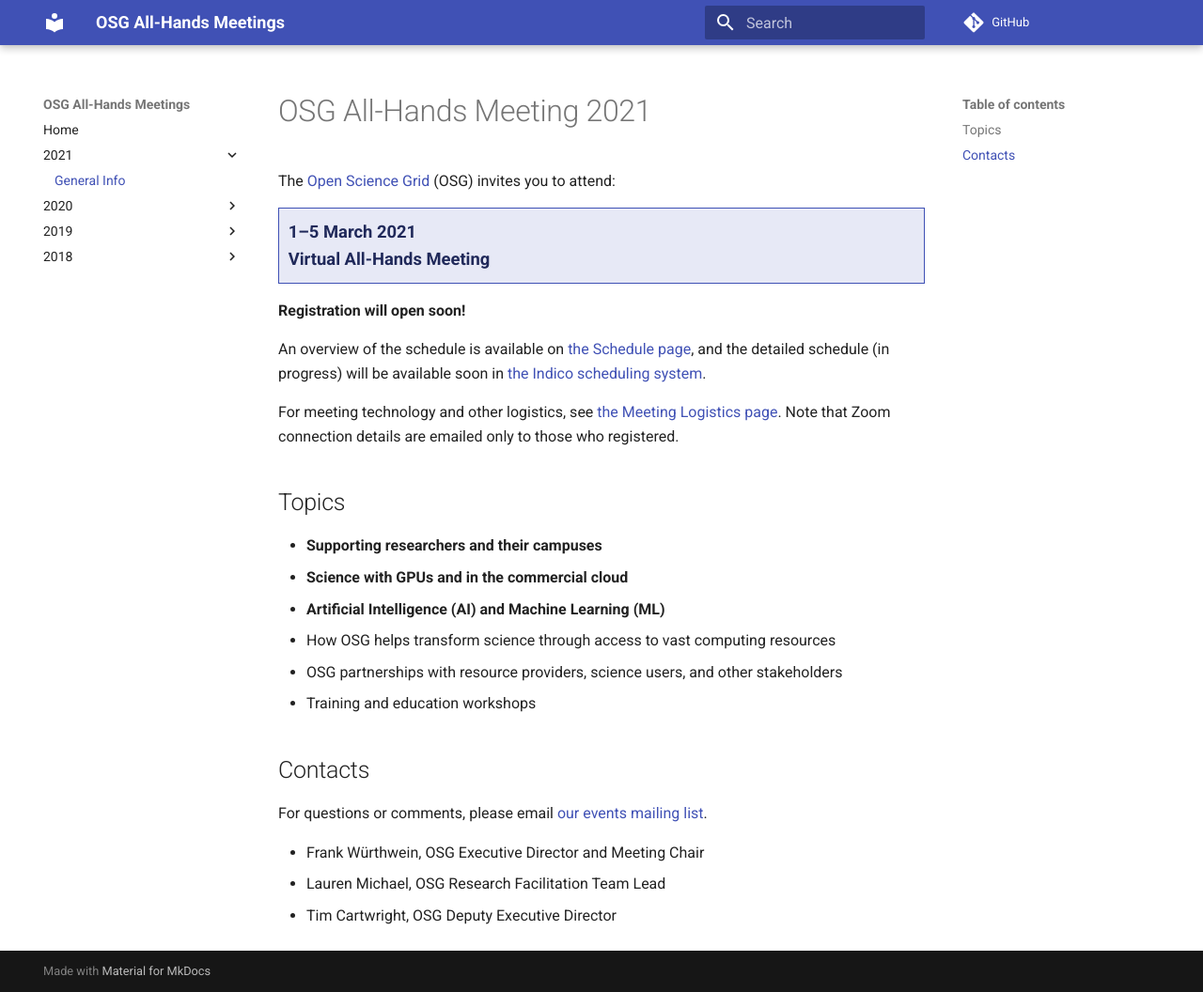
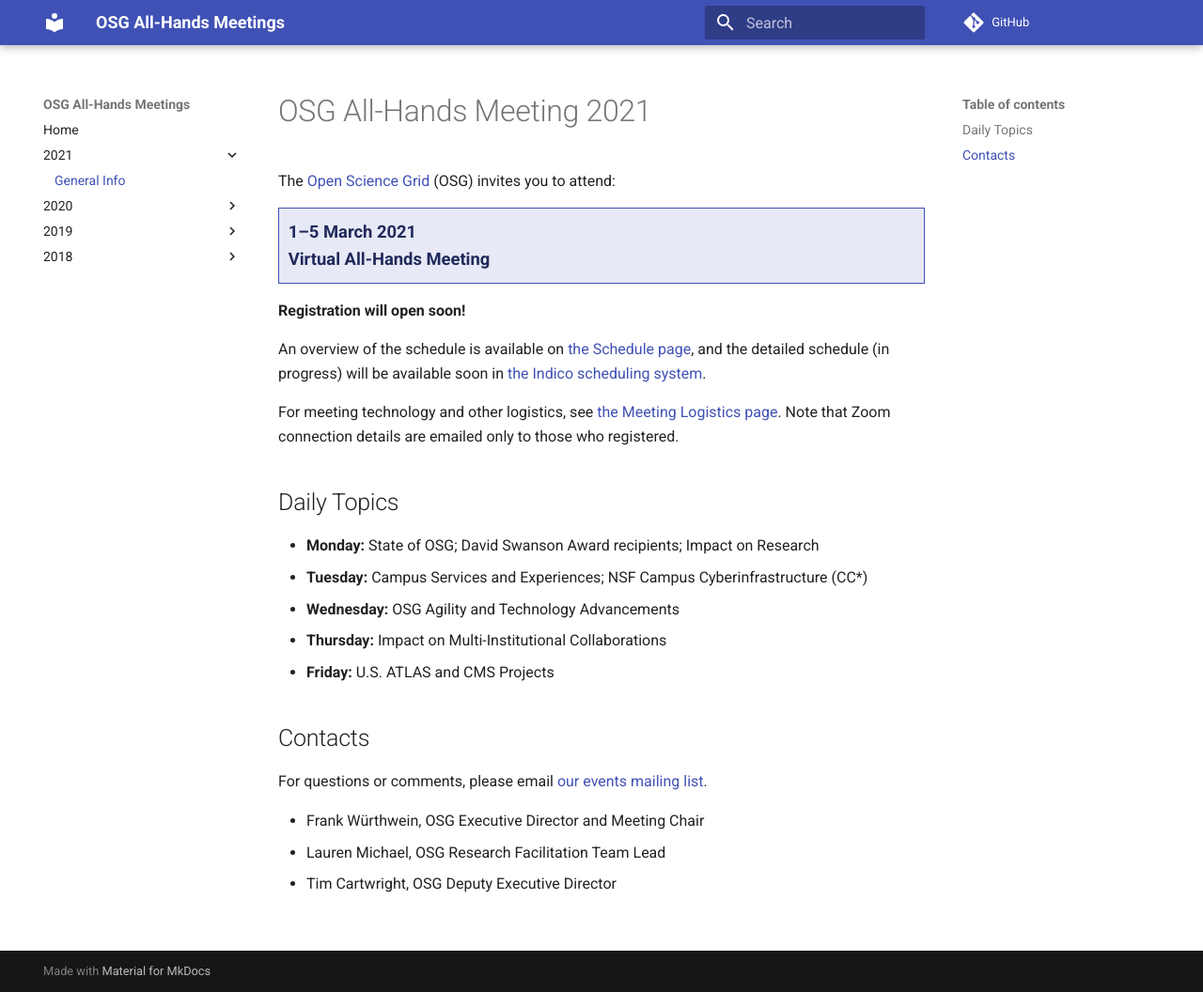
Before and after one commit to osg-htc/all-hands, an MkDocs documentation site: the page built from docs/2021/index.md, in a window 1280 px wide and 1056 px high. Shown: the whole window at 94% size. Built offline with MkDocs 1.6.1 and Material for MkDocs 9.7.7, drawn with Linux system fonts in a browser that asks for light colours; comment, search, counter and statistics services are not loaded.

Commit message:
Restored daily topics

```diff
--- a/docs/2021/index.md
+++ b/docs/2021/index.md
@@ -19,14 +19,13 @@
 [the Meeting Logistics page](technology.md).
 Note that Zoom connection details are emailed only to those who registered.
 
-## Topics
+## Daily Topics
 
-* **Supporting researchers and their campuses**
-* **Science with GPUs and in the commercial cloud**
-* **Artificial Intelligence (AI) and Machine Learning (ML)**
-* How OSG helps transform science through access to vast computing resources
-* OSG partnerships with resource providers, science users, and other stakeholders
-* Training and education workshops
+* **Monday:** State of OSG; David Swanson Award recipients; Impact on Research
+* **Tuesday:** Campus Services and Experiences; NSF Campus Cyberinfrastructure (CC*)
+* **Wednesday:** OSG Agility and Technology Advancements
+* **Thursday:** Impact on Multi-Institutional Collaborations
+* **Friday:** U.S. ATLAS and CMS Projects
 
 ## Contacts
 
```
